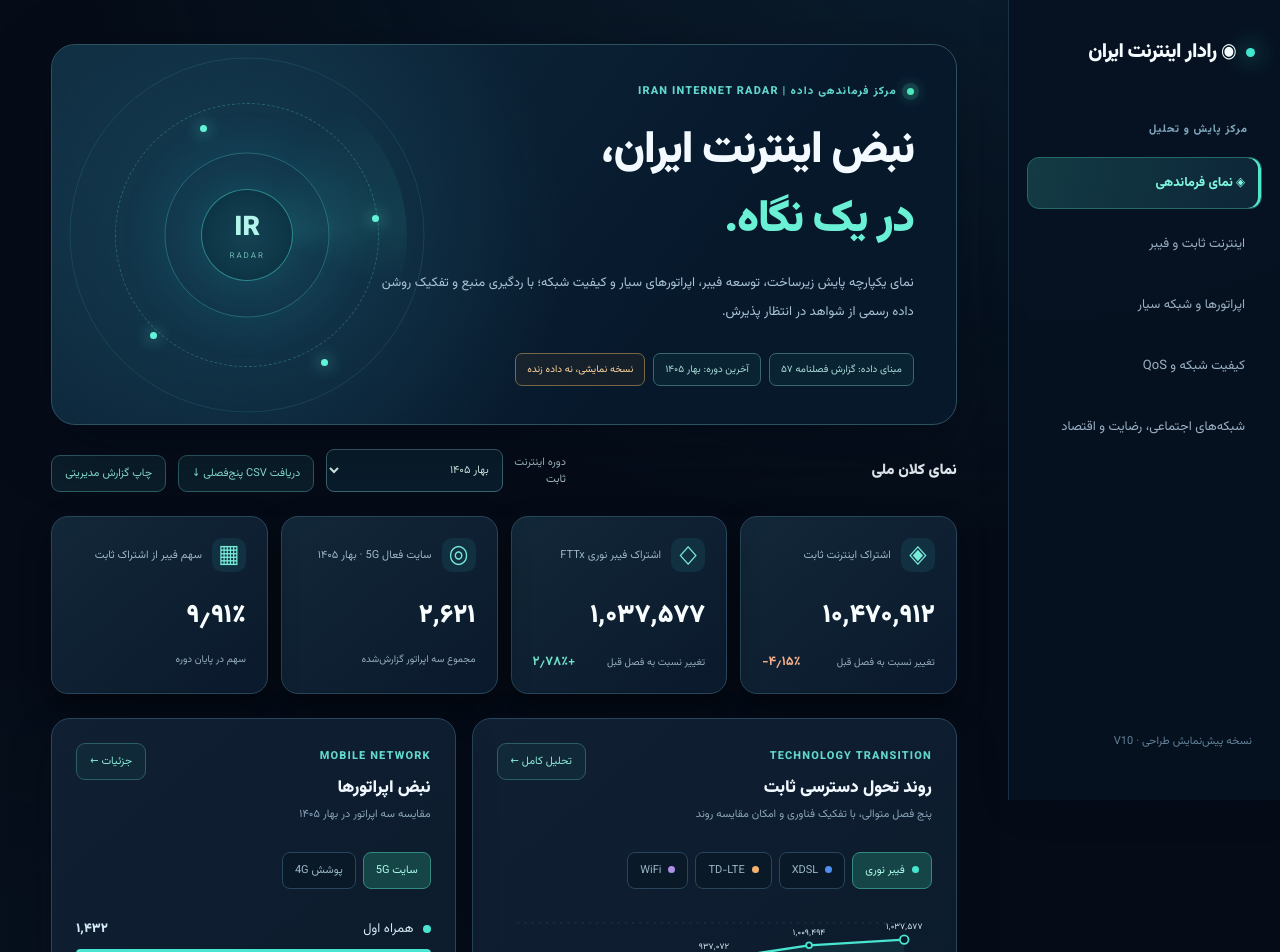
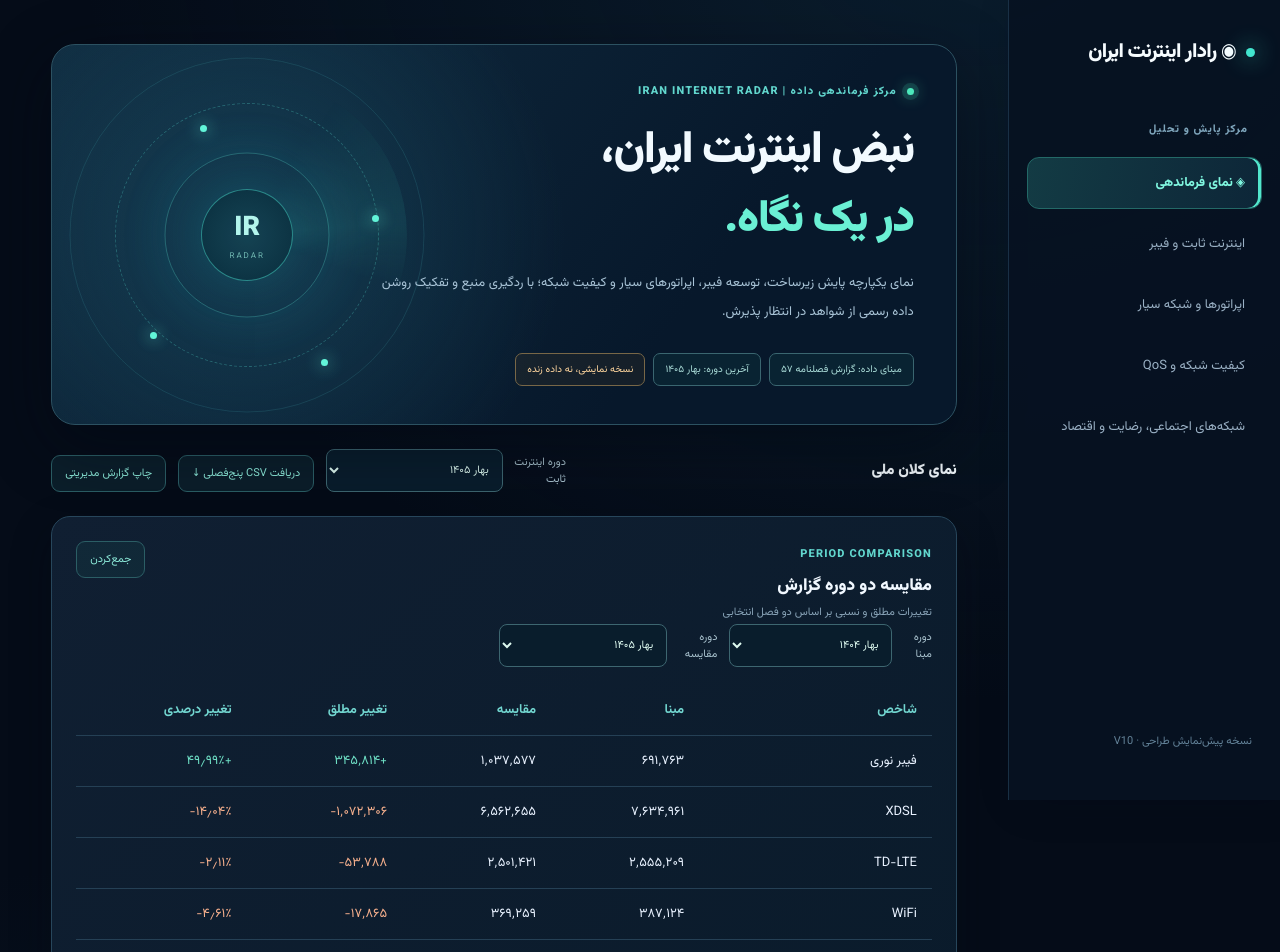
Before and after one commit to neisiani531-cyber/iran-internet-radar-v10, a React (Vite) app: page / in a window 1280 px wide. Shown: the top 952 px of the page. Built offline with nearby package versions, Linux system fonts and the light colour scheme.

Commit message:
feat(command-center): compare any two quarterly periods by technology, absolute and percent change

```diff
--- a/src/CommandCenter.tsx
+++ b/src/CommandCenter.tsx
@@ -39,8 +39,11 @@ export default function CommandCenter({onNavigate}:{onNavigate:(area:'fixed'|'mo
  const [tech,setTech]=useState<Tech>('FTTx');
  const [mobileMetric,setMobileMetric]=useState<Metric>('active_5g_sites');
  const [periodIndex,setPeriodIndex]=useState(metricRows.length-1);
+ const [baselineIndex,setBaselineIndex]=useState(0);
+ const [comparisonOpen,setComparisonOpen]=useState(true);
  const [showSources,setShowSources]=useState(false);
  const current=metricRows[periodIndex];
+ const baseline=metricRows[baselineIndex];
  const changeFromPrevious=periodIndex>0?ratio(current.reported_total,metricRows[periodIndex-1].reported_total):undefined;
  const currentFiberChange=periodIndex>0?ratio(current.technology_values.FTTx,metricRows[periodIndex-1].technology_values.FTTx):undefined;
  const metric=mobile.metrics.find(m=>m.id===mobileMetric)!;
@@ -61,6 +64,10 @@ export default function CommandCenter({onNavigate}:{onNavigate:(area:'fixed'|'mo
    <div className="cc-hero-visual" aria-hidden="true"><div className="cc-orbit cc-orbit-a"/><div className="cc-orbit cc-orbit-b"/><div className="cc-orbit cc-orbit-c"/><div className="cc-radar-sweep"/><div className="cc-radar-center"><span>IR</span><small>RADAR</small></div><span className="cc-dot d1"/><span className="cc-dot d2"/><span className="cc-dot d3"/><span className="cc-dot d4"/></div>
   </section>
   <div className="cc-section-name"><span>نمای کلان ملی</span><div className="cc-toolbar"><label>دوره اینترنت ثابت <select value={periodIndex} onChange={e=>setPeriodIndex(Number(e.target.value))}>{metricRows.map((r,i)=><option key={r.period} value={i}>{r.period_label}</option>)}</select></label><button onClick={exportCsv} className="cc-text-button">دریافت CSV پنج‌فصلی ↓</button><button onClick={printReport} className="cc-text-button">چاپ گزارش مدیریتی</button></div></div>
+  <section className="cc-surface cc-comparison">
+  <div className="cc-panel-header"><div><span className="cc-overline">PERIOD COMPARISON</span><h2>مقایسه دو دوره گزارش</h2><p>تغییرات مطلق و نسبی بر اساس دو فصل انتخابی</p></div><button className="cc-text-button" onClick={()=>setComparisonOpen(!comparisonOpen)} aria-expanded={comparisonOpen}>{comparisonOpen?'جمع‌کردن':'نمایش مقایسه'}</button></div>
+  {comparisonOpen&&<><div className="cc-toolbar"><label>دوره مبنا <select value={baselineIndex} onChange={e=>setBaselineIndex(Number(e.target.value))}>{metricRows.map((r,i)=><option value={i} key={r.period}>{r.period_label}</option>)}</select></label><label>دوره مقایسه <select value={periodIndex} onChange={e=>setPeriodIndex(Number(e.target.value))}>{metricRows.map((r,i)=><option value={i} key={r.period}>{r.period_label}</option>)}</select></label></div>{baselineIndex===periodIndex?<p>برای مشاهده تغییر، دو دوره متفاوت انتخاب کنید.</p>:<div className="cc-comparison-table"><table><thead><tr><th>شاخص</th><th>مبنا</th><th>مقایسه</th><th>تغییر مطلق</th><th>تغییر درصدی</th></tr></thead><tbody>{[...technologies.map(t=>({label:t.title,a:baseline.technology_values[t.key],b:current.technology_values[t.key]})),{label:'مجموع اینترنت ثابت',a:baseline.reported_total,b:current.reported_total}].map(row=><tr key={row.label}><td>{row.label}</td><td>{nf(row.a)}</td><td>{nf(row.b)}</td><td className={row.b-row.a>=0?'cc-up':'cc-down'}>{row.b-row.a>=0?'+':''}{nf(row.b-row.a)}</td><td className={row.b-row.a>=0?'cc-up':'cc-down'}>{row.b-row.a>=0?'+':''}{nf(ratio(row.b,row.a))}٪</td></tr>)}</tbody></table></div>}</>}
+ </section>
   <section className="cc-metrics">
    <MetricTile icon="◈" eyebrow="اشتراک اینترنت ثابت" value={nf(current.reported_total)} note={periodIndex===0?"دوره مبنا":"تغییر نسبت به فصل قبل"} trend={changeFromPrevious}/>
    <MetricTile icon="◇" eyebrow="اشتراک فیبر نوری FTTx" value={nf(current.technology_values.FTTx)} note={periodIndex===0?"دوره مبنا":"تغییر نسبت به فصل قبل"} trend={currentFiberChange}/>
```
